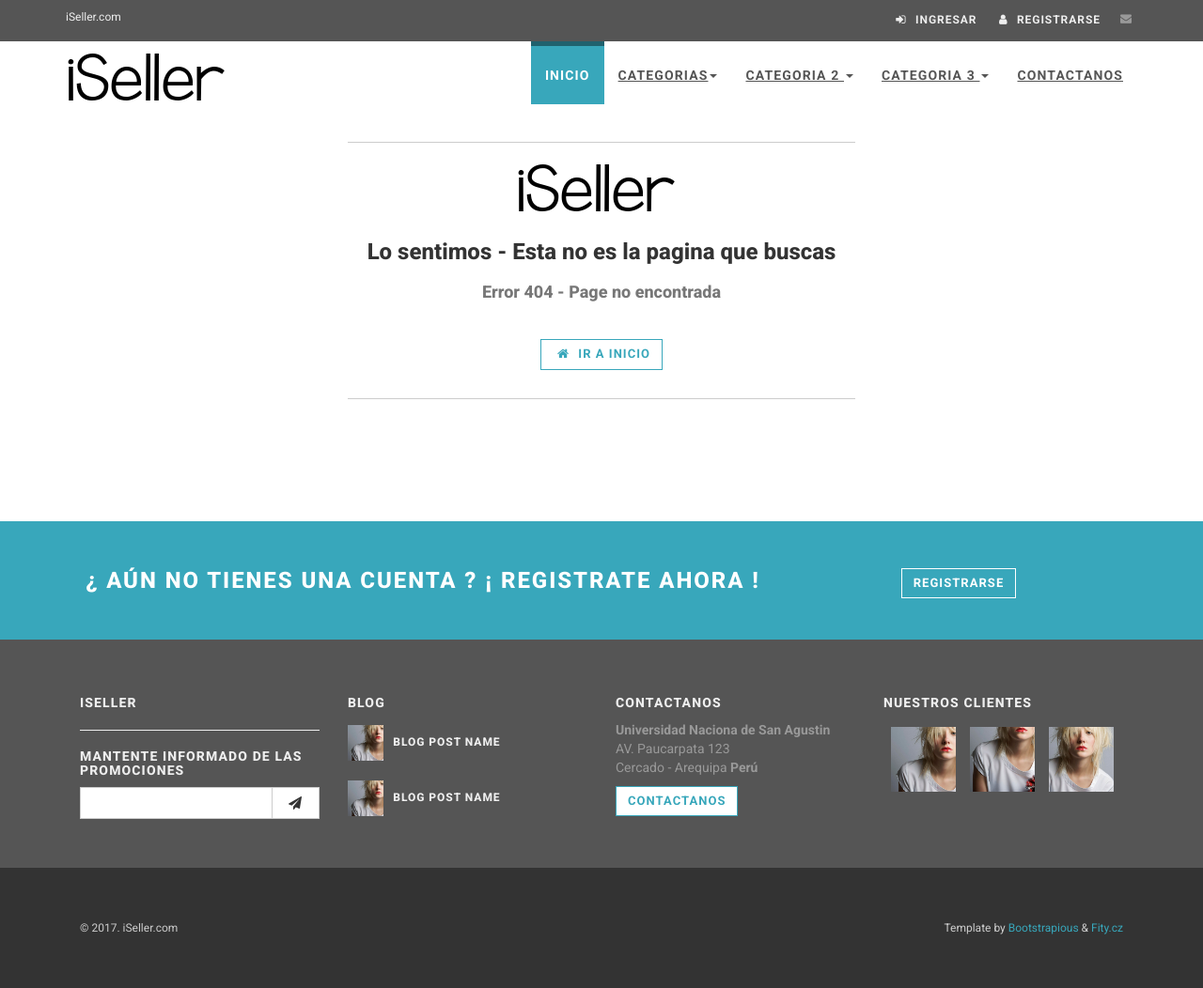
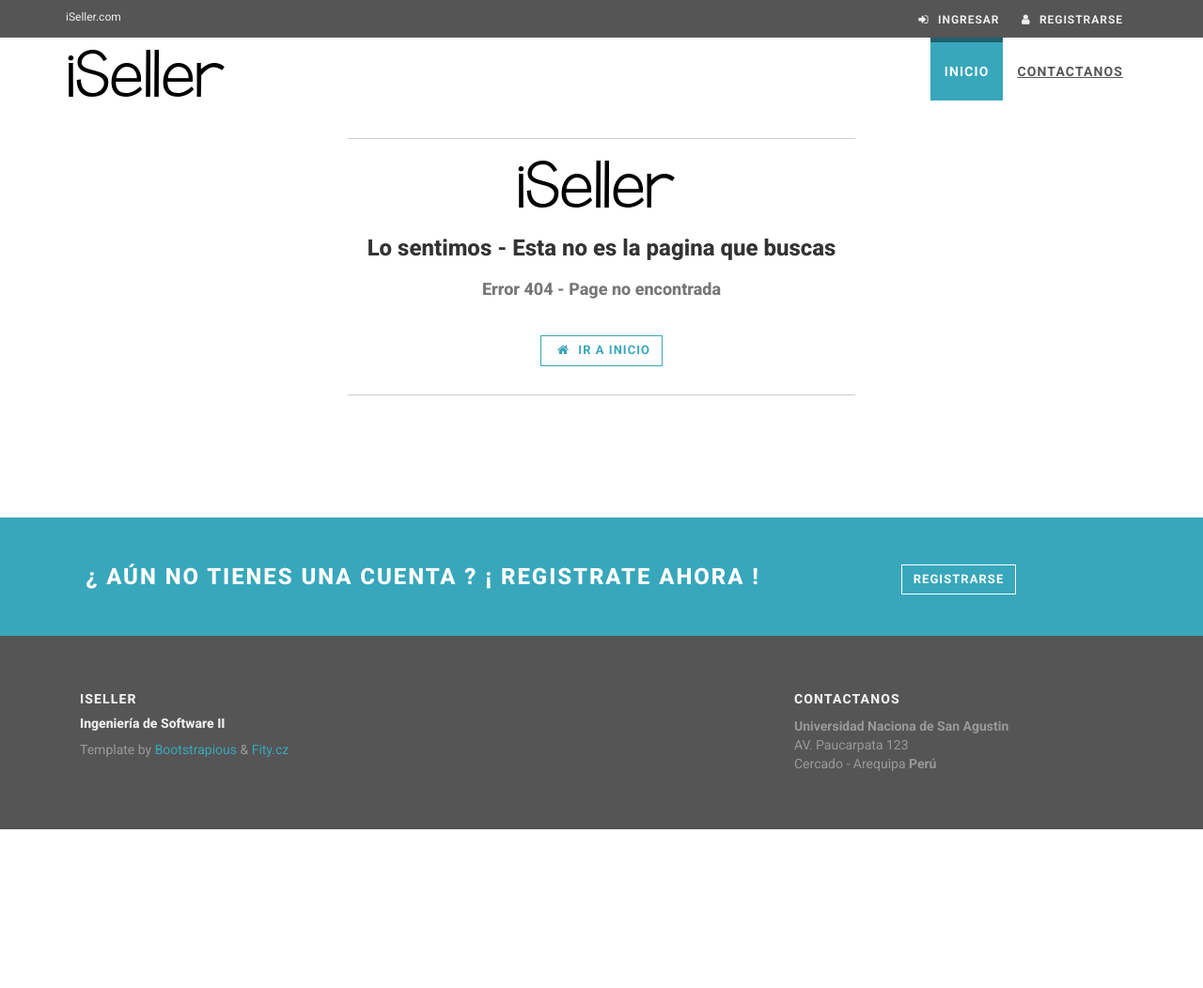
Before and after one commit to lehi10/iSeller, a Django app: page /cliente/perfil in a window 1280 px wide. Shown: the whole page at 94% size. After the commit the page ends 883 px from the top, so only its background shows below. Run offline with Django 3.2, Linux system fonts and the light colour scheme; parts of the project's set-up code (start-up, migrations or seed data) failed here and were passed over; some libraries are stand-ins or nearby versions.

Commit message:
fixing interface

```diff
--- a/apps/tienda/urls.py
+++ b/apps/tienda/urls.py
@@ -1,9 +1,8 @@
 from django.conf.urls import url, include
-from apps.tienda.views import index, error404,contacto,categoriasInput
+from apps.tienda.views import index, error404,contacto
 
 urlpatterns =[
     url(r'^$',index, name='index'),
     url(r'^404$',error404,name='error404'),
     url(r'^contacto$',contacto,name='contacto'),
-    url(r'^cate$',categoriasInput, name='categoriasInput')
 ]
--- a/apps/tienda/views.py
+++ b/apps/tienda/views.py
@@ -1,6 +1,6 @@
 from django.shortcuts import render
 from django.http import HttpResponse
-from apps.proveedor.models import Categoria
+
 
 # Create your views here.
 
@@ -12,22 +12,3 @@
 
 def contacto(request):
     return render(request, 'tienda/contacto.html')
-
-def categoriasInput(request):
-
-    p = Categoria(nombre='moda')
-    p.save()
-    p = Categoria(nombre='celulares')
-    p.save()
-    p = Categoria(nombre='hogar')
-    p.save()
-    p = Categoria(nombre='deportes')
-    p.save()
-    p = Categoria(nombre='jugueteria')
-    p.save()
-    p = Categoria(nombre='computo')
-    p.save()
-
-
-    print('here')
-    return render(request,'/index.html')
--- a/templates/base/base.html
+++ b/templates/base/base.html
@@ -66,7 +66,6 @@
 					<div class="row">
 						<div class="col-xs-5 contact">
 							<p class="hidden-sm hidden-xs">iSeller.com</p>
-							<p class="hidden-md hidden-lg"><a href="#" data-animate-hover="pulse"><i class="fa fa-phone"></i></a>  <a href="#" data-animate-hover="pulse"><i class="fa fa-envelope"></i></a>
 							</p>
 						</div>
 						<div class="col-xs-7">
@@ -76,7 +75,7 @@
 								<a href="#" class="external gplus" data-animate-hover="pulse"><i class="fa fa-google-plus"></i></a>
 								<a href="#" class="external twitter" data-animate-hover="pulse"><i class="fa fa-twitter"></i></a>
 								-->
-								<a href="/notificaciones" class="email" data-animate-hover="pulse"><i class="fa fa-envelope"></i></a>
+								<!--<a href="/notificaciones" class="email" data-animate-hover="pulse"><i class="fa fa-envelope"></i></a>-->
 							</div>
 
 							{% if request.session.isLogin  %}
@@ -143,14 +142,8 @@
 						<div class="navbar-header">
 							<a class="navbar-brand home" href="/">
 								<img src="{% static 'img/logo.png' %}" alt="Universal logo" class="hidden-xs hidden-sm">
-								<img src="{% static 'img/logo-small.png' %}" alt="Universal logo" class="visible-xs visible-sm"><span class="sr-only">iSeller - ir a Inicio</span>
+								<img src="{% static 'img/logo.png' %}" alt="Universal logo" class="visible-xs visible-sm"><span class="sr-only">iSeller - ir a Inicio</span>
 							</a>
-							<div class="navbar-buttons">
-								<button type="button" class="navbar-toggle btn-template-main" data-toggle="collapse" data-target="#navigation">
-									<span class="sr-only">Toggle navigation</span>
-									<i class="fa fa-align-justify"></i>
-								</button>
-							</div>
 						</div>
 						<!--/.navbar-header -->
 						<div class="navbar-collapse collapse" id="navigation">
@@ -158,47 +151,7 @@
 								<li class="dropdown active">
 									<a href="/" >Inicio</a>
 								</li>
-								<li class="dropdown use-yamm yamm-fw">
-									<a href="#" class="dropdown-toggle" data-toggle="dropdown">Categorias<b class="caret"></b></a>
-									<ul class="dropdown-menu">
-										<li>
-											<div class="yamm-content">
-												<div class="row">
-													<div class="col-sm-6">
-														<img src="{% static 'img/template-easy-customize.png' %}" class="img-responsive hidden-xs" alt="">
-													</div>
-													<div class="col-sm-3">
-														<h5>Categoria 1</h5>
-														<ul>
-															<li><a href="">Sub categoria 1</a></li>
-															<li><a href="">Sub categoria 2</a></li>
-															<li><a href="">Sub categoria 3</a></li>
-														</ul>
-													</div>
-													<div class="col-sm-3">
-														<h5>Categoria 2</h5>
-														<ul>
-																<li><a href="">Sub categoria 1</a></li>
-																<li><a href="">Sub categoria 2</a></li>
-																<li><a href="">Sub categoria 3</a></li>
-														</ul>
-													</div>
-
-
-													<div class="col-sm-3">
-														<h5>Categoria 3</h5>
-														<ul>
-															<li><a href="">Sub categoria 1</a></li>
-															<li><a href="">Sub categoria 2</a></li>
-															<li><a href="">Sub categoria 3</a></li>
-														</ul>
-													</div>
-
-												</div>
-											</div>
-										</li>
-									</ul>
-								</li>
+								<!--
 								<li class="dropdown use-yamm yamm-fw">
 									<a href="#" class="dropdown-toggle" data-toggle="dropdown">Categoria 2 <b class="caret"></b></a>
 									<ul class="dropdown-menu">
@@ -235,7 +188,7 @@
 										</li>
 									</ul>
 								</li>
-								<!-- ========== FULL WIDTH MEGAMENU ================== -->
+
 								<li class="dropdown use-yamm yamm-fw">
 									<a href="#" class="dropdown-toggle" data-toggle="dropdown">Categoria 3 <b class="caret"></b></a>
 									<ul class="dropdown-menu">
@@ -272,7 +225,7 @@
 										</li>
 									</ul>
 								</li>
-								<!-- ========== FULL WIDTH MEGAMENU END ================== -->
+								-->
 
 								<li class="dropdown">
 									<a href="/tienda/contacto" >Contactanos </a>
@@ -335,125 +288,25 @@
 {% block footer %}
 		<footer id="footer">
 				<div class="container">
-					<div class="col-md-3 col-sm-6">
+					<div class="col-md-8 col-sm-6">
 						<h4>iSeller</h4>
-						<hr>
-						<h4>Mantente informado de las promociones</h4>
-						<form>
-							<div class="input-group">
-								<input type="text" class="form-control">
-								<span class="input-group-btn">
-							<button class="btn btn-default" type="button"><i class="fa fa-send"></i></button>
-						</span>
-							</div>
-							<!-- /input-group -->
-						</form>
+						<h5>Ingeniería de Software II</h5>
+						<p >Template by <a href="https://bootstrapious.com">Bootstrapious</a> & <a href="https://fity.cz">Fity.cz</a>
 
 						<hr class="hidden-md hidden-lg hidden-sm">
-
 					</div>
-					<!-- /.col-md-3 -->
-
-					<div class="col-md-3 col-sm-6">
-
-						<h4>Blog</h4>
-
-						<div class="blog-entries">
-							<div class="item same-height-row clearfix">
-								<div class="image same-height-always">
-									<a href="#">
-										<img class="img-responsive" src="{% static 'img/detailsquare.jpg' %}" alt="">
-									</a>
-								</div>
-								<div class="name same-height-always">
-									<h5><a href="#">Blog post name</a></h5>
-								</div>
-							</div>
-
-							<div class="item same-height-row clearfix">
-								<div class="image same-height-always">
-									<a href="#">
-										<img class="img-responsive" src="{% static 'img/detailsquare.jpg' %}" alt="">
-									</a>
-								</div>
-								<div class="name same-height-always">
-									<h5><a href="#">Blog post name</a></h5>
-								</div>
-							</div>
-
-						</div>
-
-						<hr class="hidden-md hidden-lg">
-
-					</div>
-					<!-- /.col-md-3 -->
-
-					<div class="col-md-3 col-sm-6">
-
+					<div class="col-md-4 col-sm-6">
 						<h4>Contactanos</h4>
-
 						<p><strong>Universidad Naciona de San Agustin</strong>
 							<br>AV. Paucarpata 123
 							<br>Cercado - Arequipa
 							<strong>Perú</strong>
 						</p>
-
-						<a href="/tienda/contacto" class="btn btn-small btn-template-main">Contactanos</a>
-
 						<hr class="hidden-md hidden-lg hidden-sm">
-
-					</div>
-					<!-- /.col-md-3 -->
-
-
-
-					<div class="col-md-3 col-sm-6">
-
-						<h4>Nuestros Clientes</h4>
-
-						<div class="photostream">
-							<div>
-								<a href="#">
-									<img src="{% static 'img/detailsquare.jpg' %}" class="img-responsive" alt="#">
-								</a>
-							</div>
-							<div>
-								<a href="#">
-									<img src="{% static 'img/detailsquare2.jpg' %}" class="img-responsive" alt="#">
-								</a>
-							</div>
-							<div>
-								<a href="#">
-									<img src="{% static 'img/detailsquare3.jpg' %}" class="img-responsive" alt="#">
-								</a>
-							</div>
-
-						</div>
-
-					</div>
-					<!-- /.col-md-3 -->
-				</div>
-				<!-- /.container -->
-			</footer>
-			<!-- /#footer -->
-
-			<!-- *** FOOTER END *** -->
-
-			<!-- *** COPYRIGHT ***
-		-->
-
-			<div id="copyright">
-				<div class="container" >
-					<div class="col-md-12">
-						<p class="pull-left">&copy; 2017. iSeller.com</p>
-						<p class="pull-right">Template by <a href="https://bootstrapious.com">Bootstrapious</a> & <a href="https://fity.cz">Fity.cz</a>
-								<!-- Not removing these links is part of the license conditions of the template. Thanks for understanding :) If you want to use the template without the attribution links, you can do so after supporting further themes development at https://bootstrapious.com/donate  -->
-						</p>
-
 					</div>
 				</div>
-			</div>
-			<!-- /#copyright -->
+			</footer>
+
 
 			<!-- *** COPYRIGHT END *** -->
 		</div>
```
Also changed, not shown: templates/index.html (+1 -37 lines).
